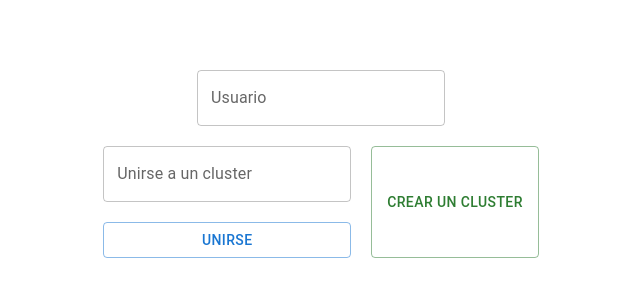
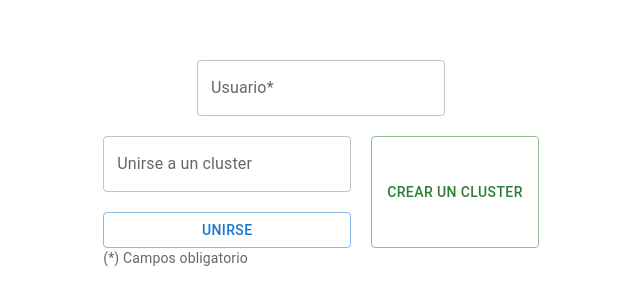
Before and after one commit to luciana678/domex, a Next.js app in the folder frontend/: page / in a window 1280 px wide. Shown: the part 236-542 px from the top of the page, without its empty margins (319-959 px from the left). Built offline with nearby package versions, Linux system fonts and the light colour scheme; no server answers; sample sign-in values are in the browser's storage.

Commit message:
chore: Add label indicating required fields in signup form

```diff
--- a/frontend/src/app/page.tsx
+++ b/frontend/src/app/page.tsx
@@ -3,7 +3,7 @@
 import useInitializeRoom from '@/hooks/useInitializeRoom'
 import useRoom from '@/hooks/useRoom'
 import { RoomID } from '@/types'
-import { Button, TextField } from '@mui/material'
+import { Button, TextField, Typography } from '@mui/material'
 import { useRef, useState } from 'react'
 
 export default function Home() {
@@ -57,7 +57,7 @@ export default function Home() {
       <section className='flex flex-col items-center'>
         <div className='pb-5 max-w-xs'>
           <TextField
-            label='Usuario'
+            label='Usuario*'
             inputRef={userRef}
             helperText={missingUserName ? 'Usuario necesario' : ''}
             error={missingUserName}></TextField>
@@ -82,6 +82,9 @@ export default function Home() {
             Crear un cluster
           </Button>
         </div>
+        <Typography variant='body2' className='mt-2 self-start' color='text.secondary'>
+          (*) Campos obligatorio
+        </Typography>
       </section>
     </main>
   )
```
